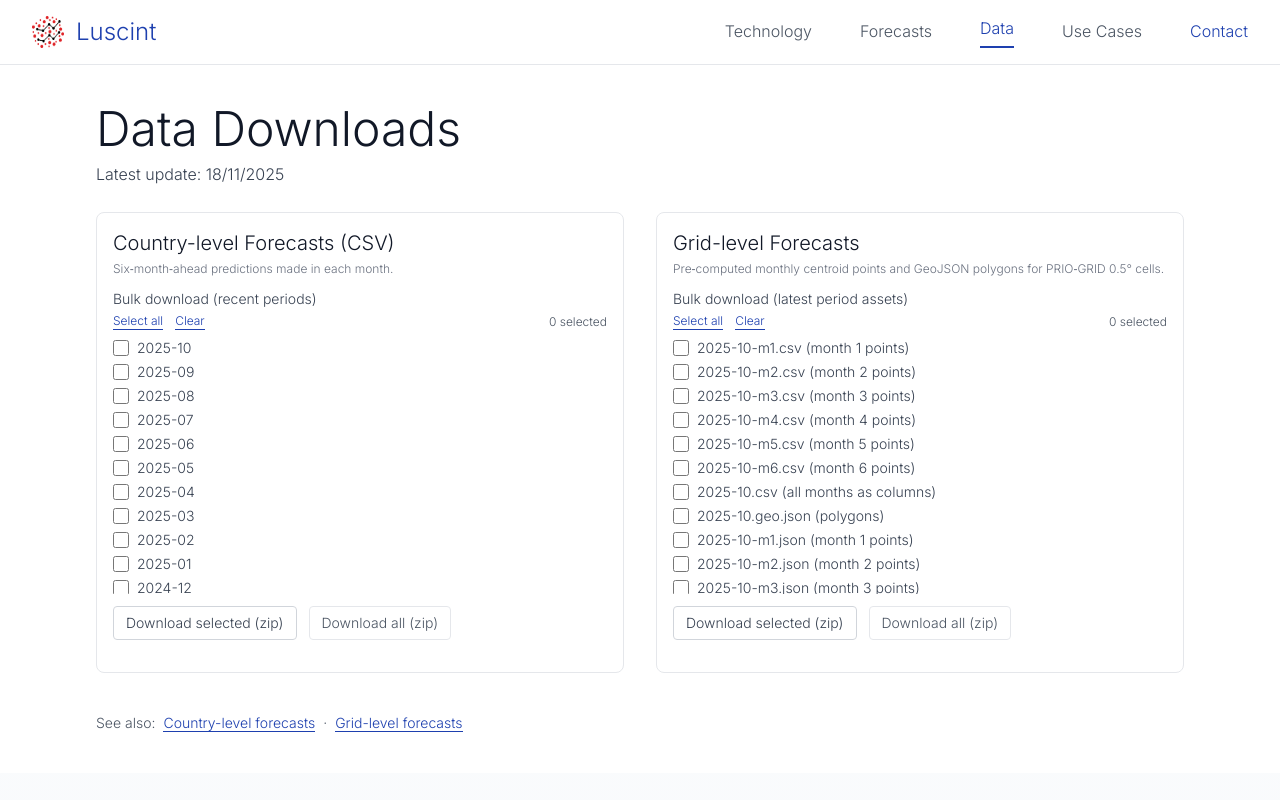
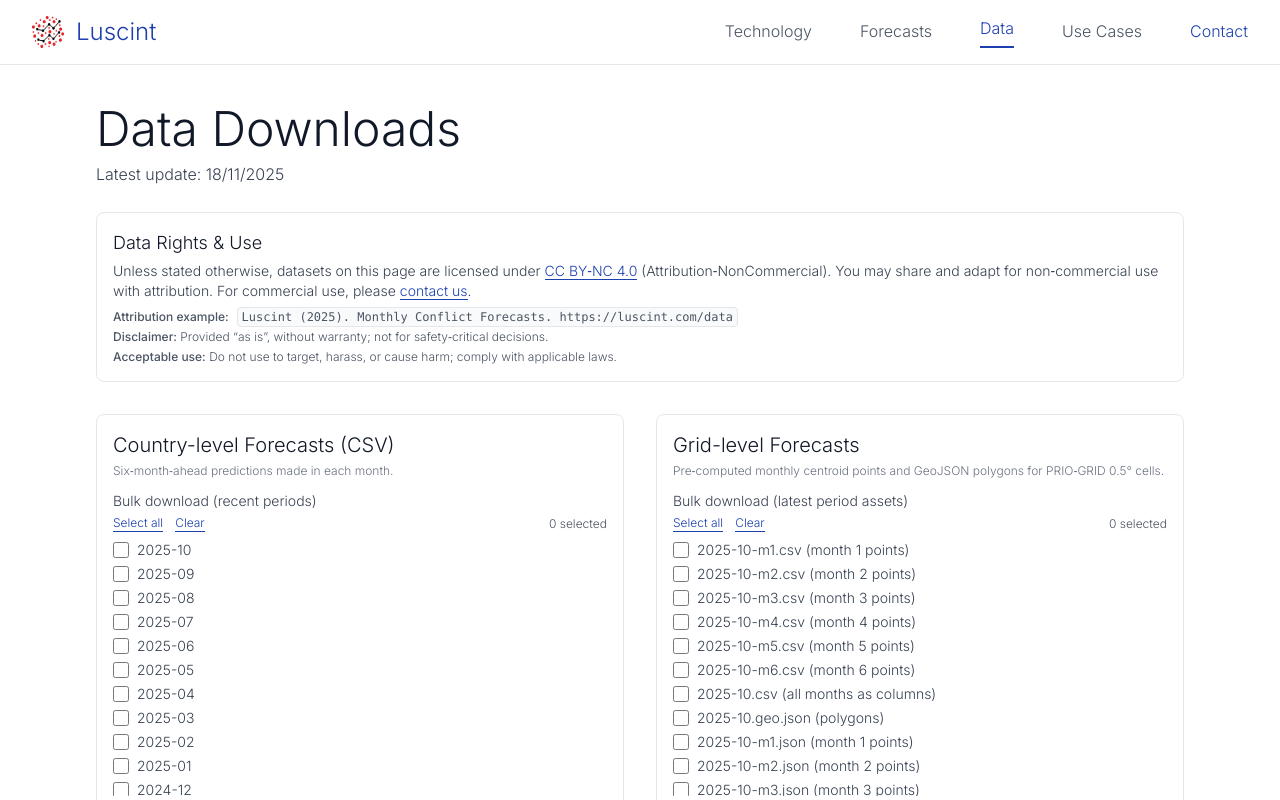
Before and after one commit to conflictlab/conflictlab.github.io, a Next.js app: page /data in a window 1280 px wide. Shown: the top 800 px of the page. Built offline with nearby package versions, Linux system fonts and the light colour scheme.

Commit message:
Data: add CC BY-NC 4.0 'Data Rights & Use' section with attribution, disclaimer, and acceptable use.

```diff
--- a/app/data/page.tsx
+++ b/app/data/page.tsx
@@ -71,6 +71,23 @@ export default async function DataPage() {
             Latest update: {formatDMY(snapshot.generatedAt)}
           </p>
 
+          {/* Data Rights & Use (CC BY-NC 4.0) */}
+          <div className="mb-8 border border-gray-200 rounded-lg p-4 bg-white">
+            <h2 className="text-lg font-light text-gray-900 mb-1">Data Rights &amp; Use</h2>
+            <p className="text-sm text-gray-700 mb-2">
+              Unless stated otherwise, datasets on this page are licensed under <a href="https://creativecommons.org/licenses/by-nc/4.0/" target="_blank" rel="noopener noreferrer" className="text-link">CC BY‑NC 4.0</a> (Attribution‑NonCommercial).
+              You may share and adapt for non‑commercial use with attribution. For commercial use, please <Link href="/contact" className="text-link">contact us</Link>.
+            </p>
+            <div className="text-xs text-gray-600 space-y-1">
+              <div>
+                <span className="font-medium">Attribution example:</span>
+                <code className="ml-2 px-1 py-0.5 bg-gray-50 border border-gray-200 rounded">Luscint (2025). Monthly Conflict Forecasts. https://luscint.com/data</code>
+              </div>
+              <div><span className="font-medium">Disclaimer:</span> Provided “as is”, without warranty; not for safety‑critical decisions.</div>
+              <div><span className="font-medium">Acceptable use:</span> Do not use to target, harass, or cause harm; comply with applicable laws.</div>
+            </div>
+          </div>
+
           {/* Country-level and Grid-level (equal width) */}
           <div className="grid grid-cols-1 lg:grid-cols-2 gap-8 items-stretch">
             <div className="space-y-6">
```
